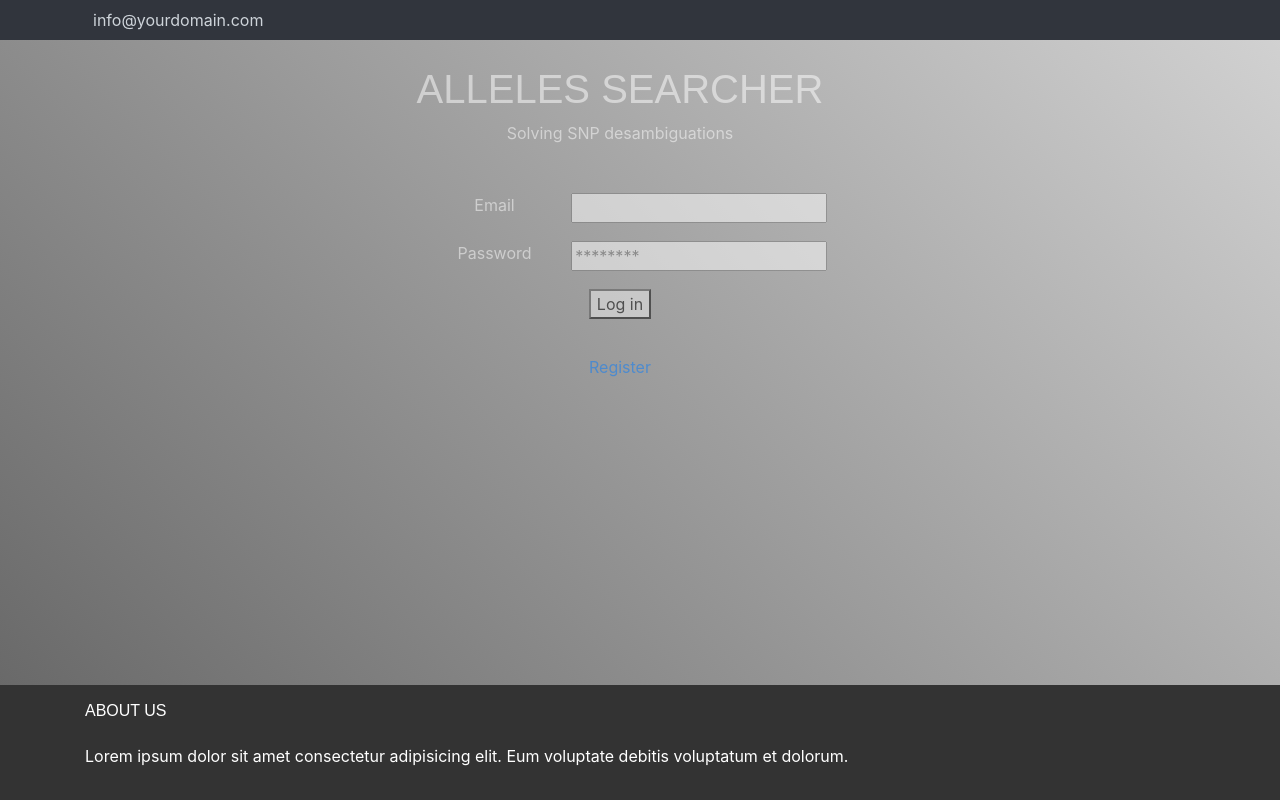
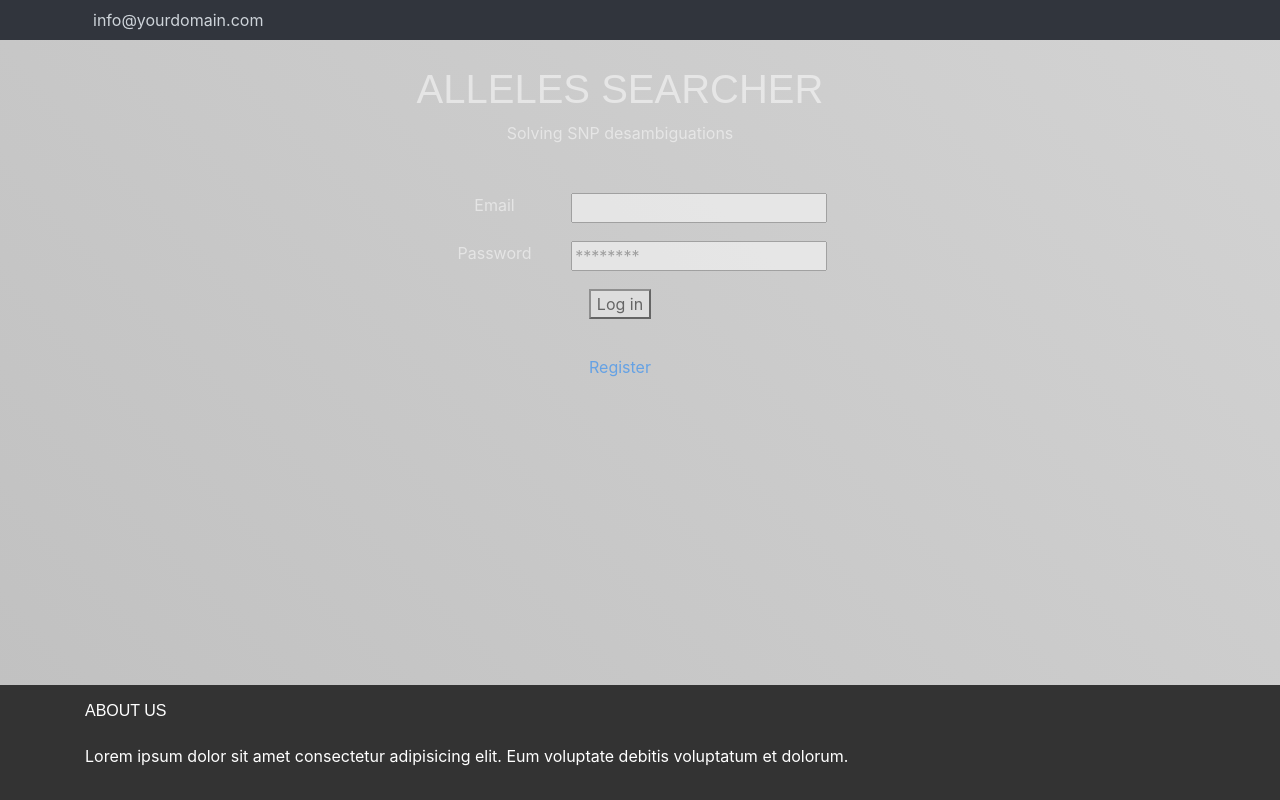
Before and after one commit to PaulaV22/Tesis, a Flask app: page / in a window 1280 px wide. Run offline with Flask 2, Linux system fonts and the light colour scheme; parts of the project's set-up code (start-up, migrations or seed data) failed here and were passed over; some libraries are stand-ins or nearby versions.

Commit message:
view changes

```diff
--- a/static/css/style.css
+++ b/static/css/style.css
@@ -3,7 +3,7 @@ html,body{ margin:0 !important; padding:0 !important; height:100%!important; wid
 
 body {
   font-size: 0.9rem;
-  background: linear-gradient(45deg, #636363 0%, #91919166 100%) fixed;
+  background: linear-gradient(45deg, #c0c0c0 0%, #91919166 100%) fixed;
   overflow-y: scroll;
 }
 
```
